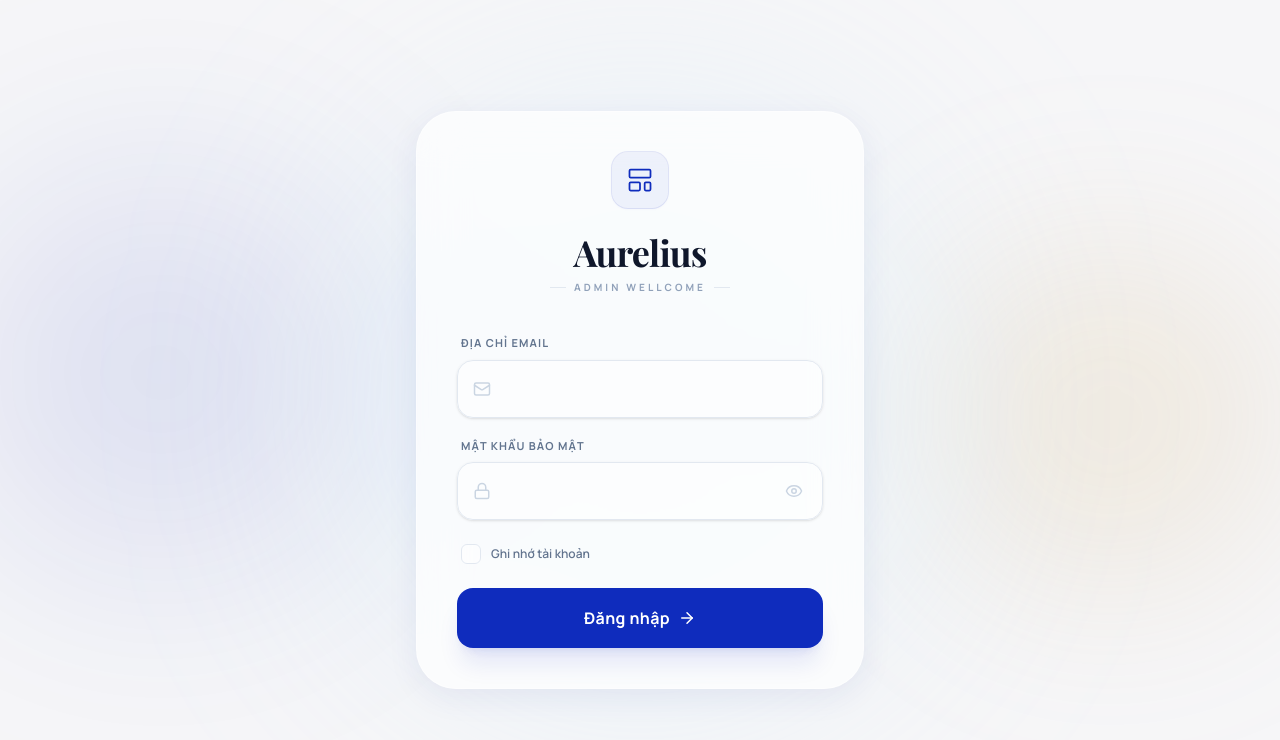
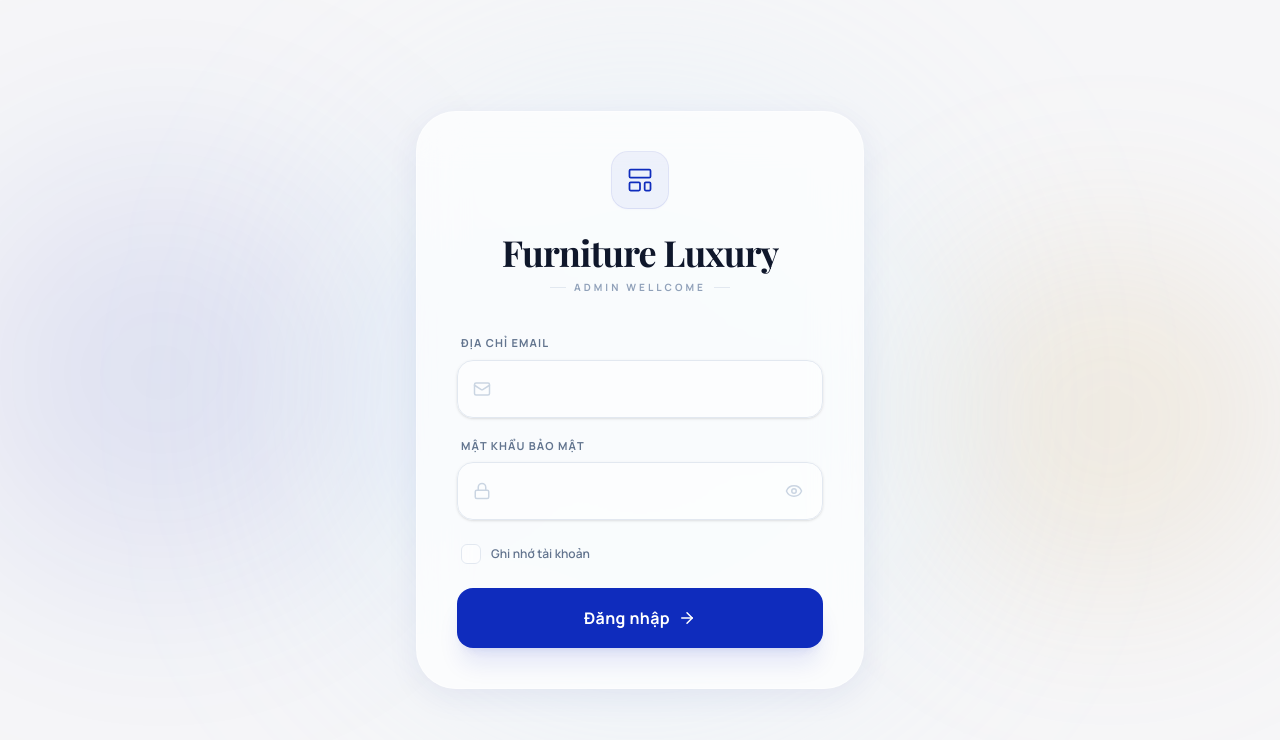
Before and after one commit to VinhDeptry2812/frontend, a React (Vite) app: page /admin in a window 1280 px wide. Shown: the top 740 px of the page. Built offline with nearby package versions, Linux system fonts and the light colour scheme; a web font is replaced by a local one.

Commit message:
SuaTenTrangWeb

```diff
--- a/src/components/AdminLayout.tsx
+++ b/src/components/AdminLayout.tsx
@@ -65,9 +65,9 @@ export const AdminLayout: React.FC<AdminLayoutProps> = ({ children }) => {
         <div className="flex items-center justify-between px-5 py-5 border-b border-slate-100">
           <Link to="/admin/dashboard" className="flex items-center gap-2.5">
             <div className="w-8 h-8 bg-primary rounded-lg flex items-center justify-center shadow-sm">
-              <span className="text-white font-bold text-xs">AU</span>
+              <span className="text-white font-bold text-xs">FL</span>
             </div>
-            <span className="text-slate-900 font-bold text-base tracking-tight">Aurelius</span>
+            <span className="text-slate-900 font-bold text-base tracking-tight">Furniture Luxury</span>
           </Link>
           <button
             className="lg:hidden text-slate-400 hover:text-slate-700 p-1 rounded-lg hover:bg-slate-100 transition-colors"
@@ -175,11 +175,11 @@ export const AdminLayout: React.FC<AdminLayoutProps> = ({ children }) => {
                 className="hidden sm:flex items-center gap-3 hover:bg-slate-50 p-1.5 pr-3 rounded-2xl transition-all border border-transparent hover:border-slate-200"
               >
                 <div className="text-right">
-                  <p className="text-sm font-bold text-slate-900 leading-tight">{user?.name || 'Administrator'}</p>
-                  <p className="text-[10px] text-slate-400 mt-0.5">{user?.email || 'admin@aurelius.com'}</p>
+                  <p className="text-sm font-bold text-slate-900 leading-tight">{user?.name}</p>
+                  <p className="text-[10px] text-slate-400 mt-0.5">{user?.email}</p>
                 </div>
                 <div className="w-9 h-9 rounded-xl bg-primary flex items-center justify-center text-white font-bold text-sm shadow-sm ring-2 ring-primary/10 uppercase shrink-0">
-                  {user?.name?.substring(0, 2) || 'AD'}
+                  {user?.name?.substring(0, 2)}
                 </div>
               </Link>
 
--- a/src/pages/AdminLogin.tsx
+++ b/src/pages/AdminLogin.tsx
@@ -119,7 +119,7 @@ export const AdminLogin: React.FC = () => {
           <div className="w-14 h-14 bg-primary/5 text-primary rounded-2xl flex items-center justify-center mb-6 ring-1 ring-primary/10 shadow-sm shadow-primary/5">
             <LayoutTemplate size={28} strokeWidth={1.5} />
           </div>
-          <Link to="/" className="text-4xl font-serif font-bold tracking-tight text-slate-900 mb-2 text-center">Aurelius</Link>
+          <Link to="/" className="text-4xl font-serif font-bold tracking-tight text-slate-900 mb-2 text-center">Furniture Luxury</Link>
           <div className="flex items-center gap-2">
             <div className="h-[1px] w-4 bg-slate-200" />
             <p className="text-slate-400 text-[10px] font-bold tracking-[0.3em] uppercase">Admin WellCome</p>
```
